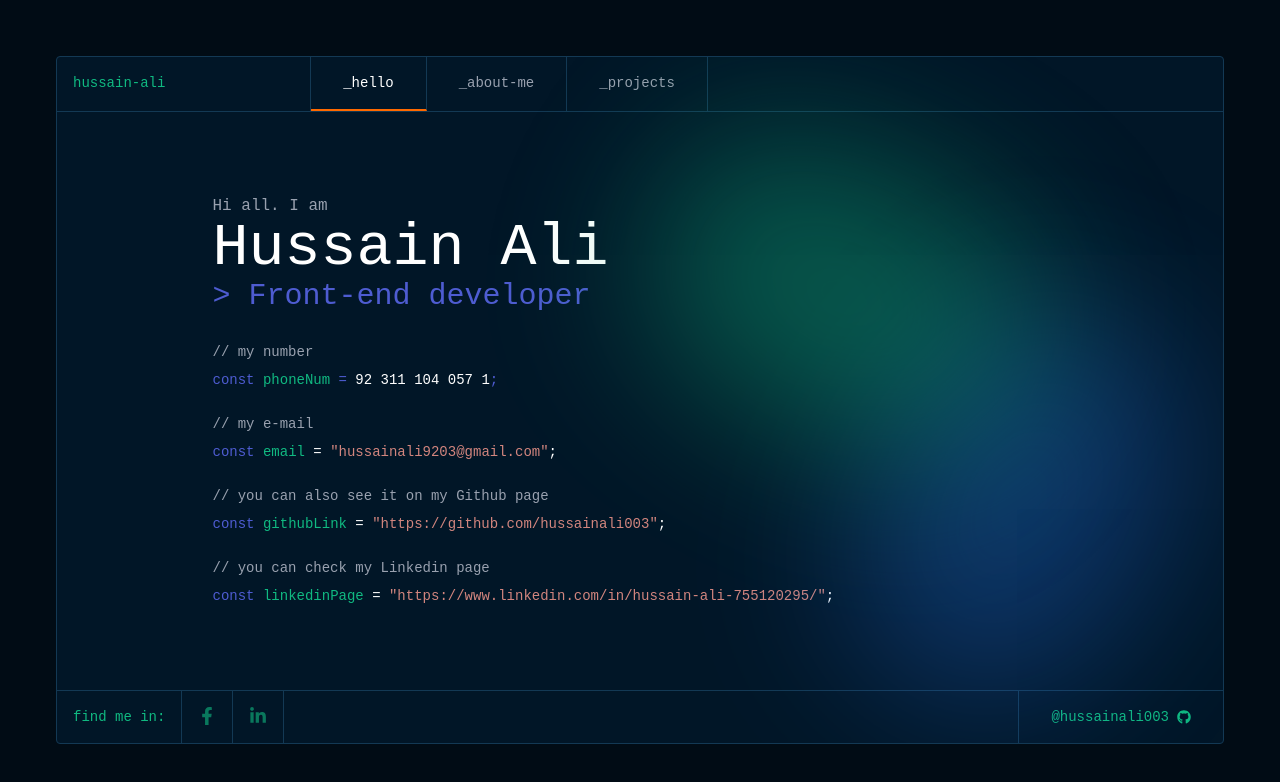
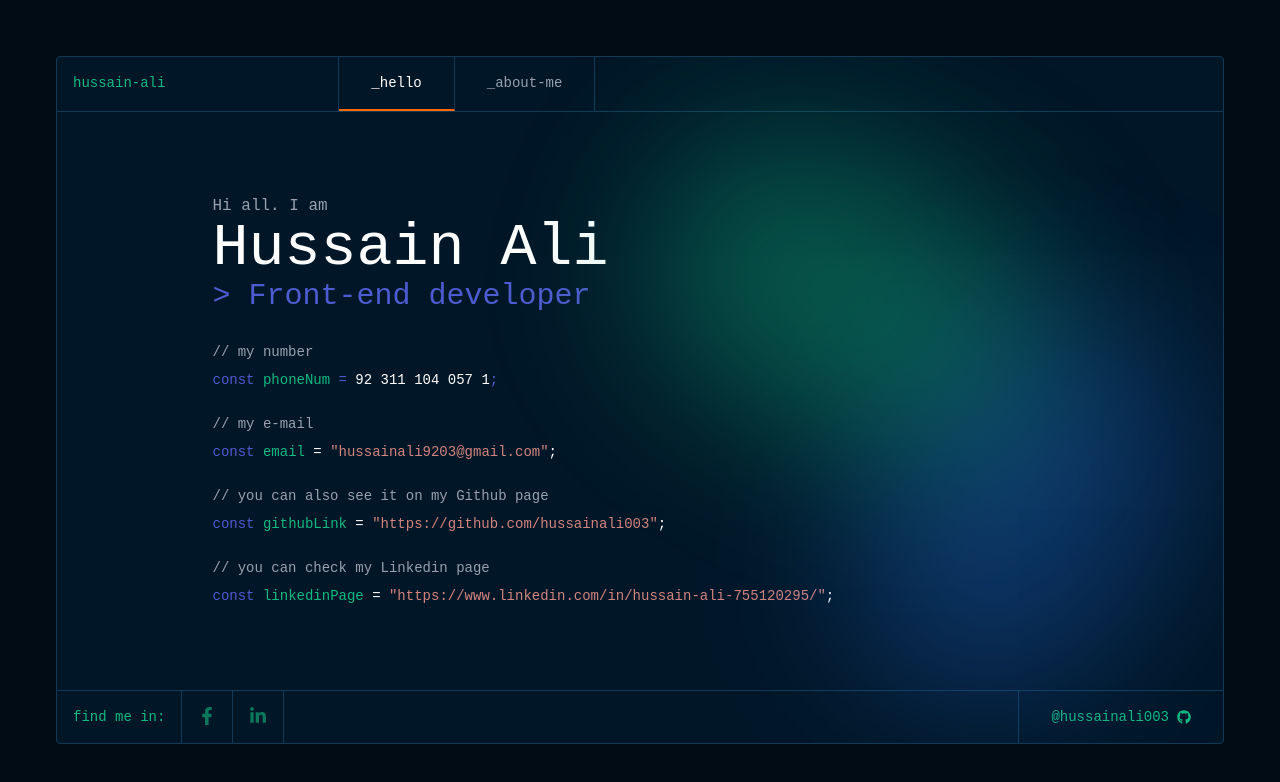
Before and after one commit to hussainali003/Protfolio, a React (Vite) app: page / in a window 1280 px wide. Shown: the top 782 px of the page. Built offline with nearby package versions, Linux system fonts and the light colour scheme.

Commit message:
disable: project section

```diff
--- a/src/App.jsx
+++ b/src/App.jsx
@@ -1,7 +1,7 @@
 import { BrowserRouter as Router, Routes, Route} from "react-router-dom";
 
 // pages
-import Projects from "./pages/Project";
+// import Projects from "./pages/Project";
 import About from "./pages/about";
 import Home from './pages/Home';
 import NoPage from "./pages/NoPage";
@@ -18,7 +18,7 @@ function App() {
           <Routes>
             <Route path="/" element={<Home />} />
             <Route path="/about" element={<About />} />
-            <Route path="/projects" element={<Projects />} />
+            {/* <Route path="/projects" element={<Projects />} /> */}
             <Route path="*" element={<NoPage />} />
           </Routes>
         <Footer />
--- a/src/components/Header.jsx
+++ b/src/components/Header.jsx
@@ -22,7 +22,7 @@ export default function Header() {
           }>
             <p>_about-me</p>
           </NavLink>
-          <NavLink to="/projects" className={({ isActive }) =>
+          {/* <NavLink to="/projects" className={({ isActive }) =>
             `px-8 py-4 border-r border-line ${
               isActive
                 ? "text-white border-b-2 border-b-orange-500"
@@ -30,7 +30,7 @@ export default function Header() {
             }`
           }>
             <p>_projects</p>
-          </NavLink>
+          </NavLink> */}
           <div className="grow-4" />
         </nav>
     )
```
